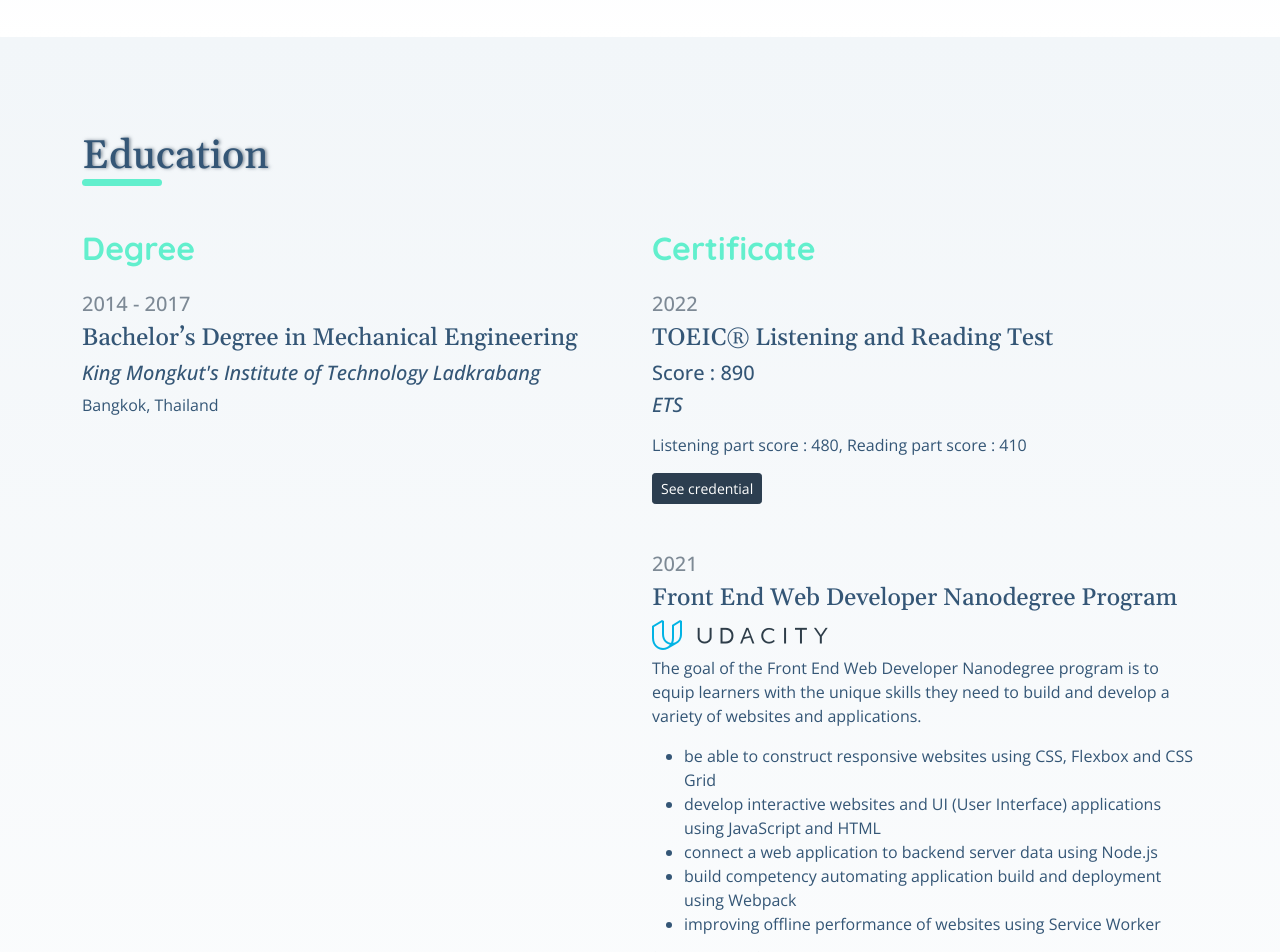
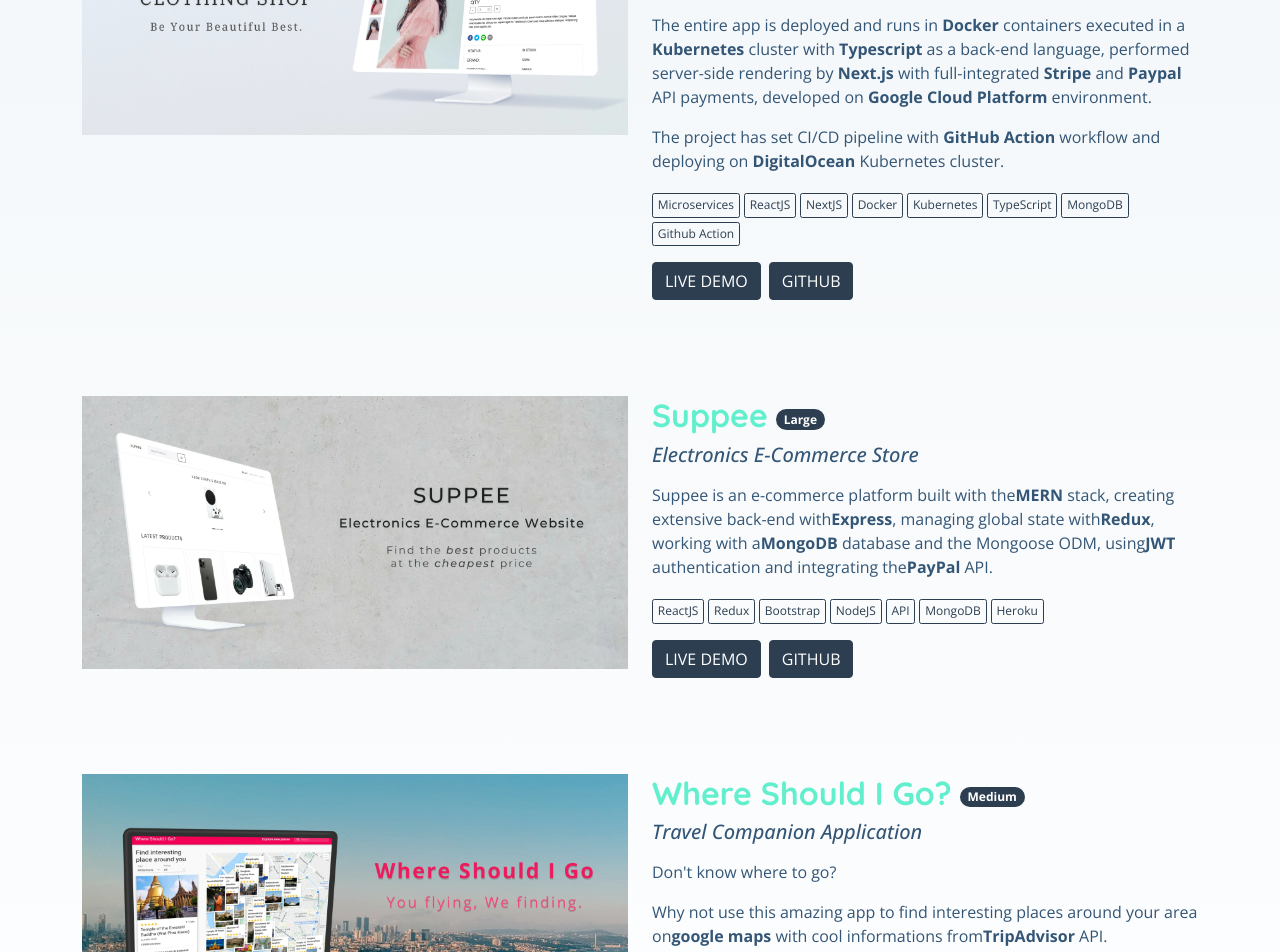
Before and after one commit to thasup/portfolio-nextjs, a Next.js app: page / in a window 1280 px wide. Shown: the part 2640-3592 px from the top of the page. Built offline with nearby package versions, Linux system fonts and the light colour scheme; a web font is replaced by a local one.

Commit message:
Add: showcase section components

```diff
--- /dev/null
+++ b/components/Showcase.js
@@ -0,0 +1,56 @@
+import React from "react";
+import { Button, Col, Row } from "react-bootstrap";
+
+const Showcase = ({
+  image,
+  title,
+  scale,
+  headline,
+  description,
+  tagsArray,
+  demoLink,
+  githubLink,
+}) => {
+  return (
+    <Row className="showcase py-5">
+      <Col md={6} className="showcase-img">
+        {image}
+      </Col>
+      <Col md={6} className="showcase-info d-flex flex-column">
+        <div className="d-flex flex-row align-items-center">
+          <h3>{title}</h3>
+
+          <span className="badge rounded-pill bg-primary ms-2">{scale}</span>
+        </div>
+
+        <h5 className="mb-3">{headline}</h5>
+        {description}
+
+        <div className="tech-tag">
+          {tagsArray.map((tag, index) => (
+            <Button key={index} variant="outline-primary" className="btn-xsm">
+              {tag}
+            </Button>
+          ))}
+        </div>
+
+        <div className="mt-3 showcase-link">
+          <Button
+            variant="primary"
+            className="me-2"
+            href={demoLink}
+            target="blank"
+          >
+            <i className="fas fa-globe-americas"></i> LIVE DEMO
+          </Button>
+
+          <Button variant="primary" href={githubLink} target="blank">
+            <i className="fab fa-github"></i> GITHUB
+          </Button>
+        </div>
+      </Col>
+    </Row>
+  );
+};
+
+export default Showcase;
--- /dev/null
+++ b/components/ShowcaseSection.js
@@ -0,0 +1,125 @@
+import React from "react";
+import Showcase from "./Showcase";
+import StaticImage from "./StaticImage";
+
+const ShowcaseSection = () => {
+  return (
+    <>
+      <Showcase
+        image={
+          <StaticImage
+            src={"/img/projects/aurapan shop banner 2.webp"}
+            alt={"aurapan banner"}
+            width={640}
+            height={320}
+          />
+        }
+        title={"Aurapan"}
+        scale={"Large"}
+        headline={"Women's Clothing Online Shop"}
+        description={
+          <>
+            <p>
+              <em>Aurapan</em> is a beautiful women&apos;s clothing e-commerce
+              website built with <strong>microservices architecture</strong>.
+            </p>
+
+            <p>
+              The entire app is deployed and runs in <strong>Docker</strong>{" "}
+              containers executed in a <strong>Kubernetes</strong> cluster with{" "}
+              <strong>Typescript</strong> as a back-end language, performed
+              server-side rendering by <strong>Next.js</strong> with
+              full-integrated <strong>Stripe</strong> and{" "}
+              <strong>Paypal</strong> API payments, developed on{" "}
+              <strong>Google Cloud Platform</strong> environment.
+            </p>
+
+            <p>
+              The project has set CI/CD pipeline with{" "}
+              <strong>GitHub Action</strong> workflow and deploying on{" "}
+              <strong>DigitalOcean</strong> Kubernetes cluster.
+            </p>
+          </>
+        }
+        tagsArray={[
+          "Microservices",
+          "ReactJS",
+          "NextJS",
+          "Docker",
+          "Kubernetes",
+          "TypeScript",
+          "MongoDB",
+          "Github Action",
+        ]}
+        demoLink={"https://www.aurapan.com/"}
+        githubLink={"https://github.com/thasup/microservices-ecommerce"}
+      />
+
+      <Showcase
+        image={
+          <StaticImage
+            src={"/img/projects/banner suppee.webp"}
+            alt={"suppee banner"}
+            width={640}
+            height={320}
+          />
+        }
+        title={"Suppee"}
+        scale={"Large"}
+        headline={"Electronics E-Commerce Store"}
+        description={
+          <p>
+            Suppee is an e-commerce platform built with the
+            <strong>MERN</strong> stack, creating extensive back-end with
+            <strong>Express</strong>, managing global state with
+            <strong>Redux</strong>, working with a<strong>MongoDB</strong>{" "}
+            database and the Mongoose ODM, using
+            <strong>JWT</strong> authentication and integrating the
+            <strong>PayPal</strong> API.
+          </p>
+        }
+        tagsArray={[
+          "ReactJS",
+          "Redux",
+          "Bootstrap",
+          "NodeJS",
+          "API",
+          "MongoDB",
+          "Heroku",
+        ]}
+        demoLink={"https://thasup-suppee.herokuapp.com/"}
+        githubLink={"https://github.com/thasup/Suppee"}
+      />
+
+      <Showcase
+        image={
+          <StaticImage
+            src={"/img/projects/preview where should i go banner.webp"}
+            alt={"where-should-i-go banner"}
+            width={640}
+            height={320}
+          />
+        }
+        title={"Where Should I Go?"}
+        scale={"Medium"}
+        headline={"Travel Companion Application"}
+        description={
+          <>
+            <p>Don&apos;t know where to go?</p>
+            <p>
+              Why not use this amazing app to find interesting places around
+              your area on
+              <strong>google maps</strong> with cool informations from
+              <strong>TripAdvisor</strong> API.
+            </p>
+          </>
+        }
+        tagsArray={["ReactJS", "NodeJS", "API", "MUI"]}
+        demoLink={"https://thasup-where-should-i-go.netlify.app/"}
+        githubLink={"https://github.com/thasup/where-should-i-go"}
+      />
+    </>
+  );
+};
+
+export default ShowcaseSection;
--- a/pages/index.js
+++ b/pages/index.js
@@ -5,11 +5,11 @@ import CustomHeader from "../components/CustomHeader";
 import AboutMe from "../components/AboutMe";
 import Skills from "../components/Skills";
 import Experience from "../components/Experience";
-import Showcase from "../components/Showcase";
 import Project from "../components/Project";
 import Education from "../components/Education";
 import Resume from "../components/Resume";
 import Contact from "../components/Contact";
+import ShowcaseSection from "../components/ShowcaseSection";
 
 export default function Home() {
   return (
@@ -22,7 +22,7 @@ export default function Home() {
       <CustomHeader />
       <AboutMe />
       <Skills />
-      <Experience showcase={<Showcase />} project={<Project />} />
+      <Experience showcase={<ShowcaseSection />} project={<Project />} />
       <Education />
       <Resume />
       <Contact />
--- a/styles/globals.css
+++ b/styles/globals.css
@@ -292,6 +292,7 @@ body {
   padding: 0.15rem 0.3rem;
   font-size: 0.75rem;
   border-radius: 0.15rem;
+  margin: 0.25rem 0.25rem 0 0;
 }
 
 .showcase-info {
```
